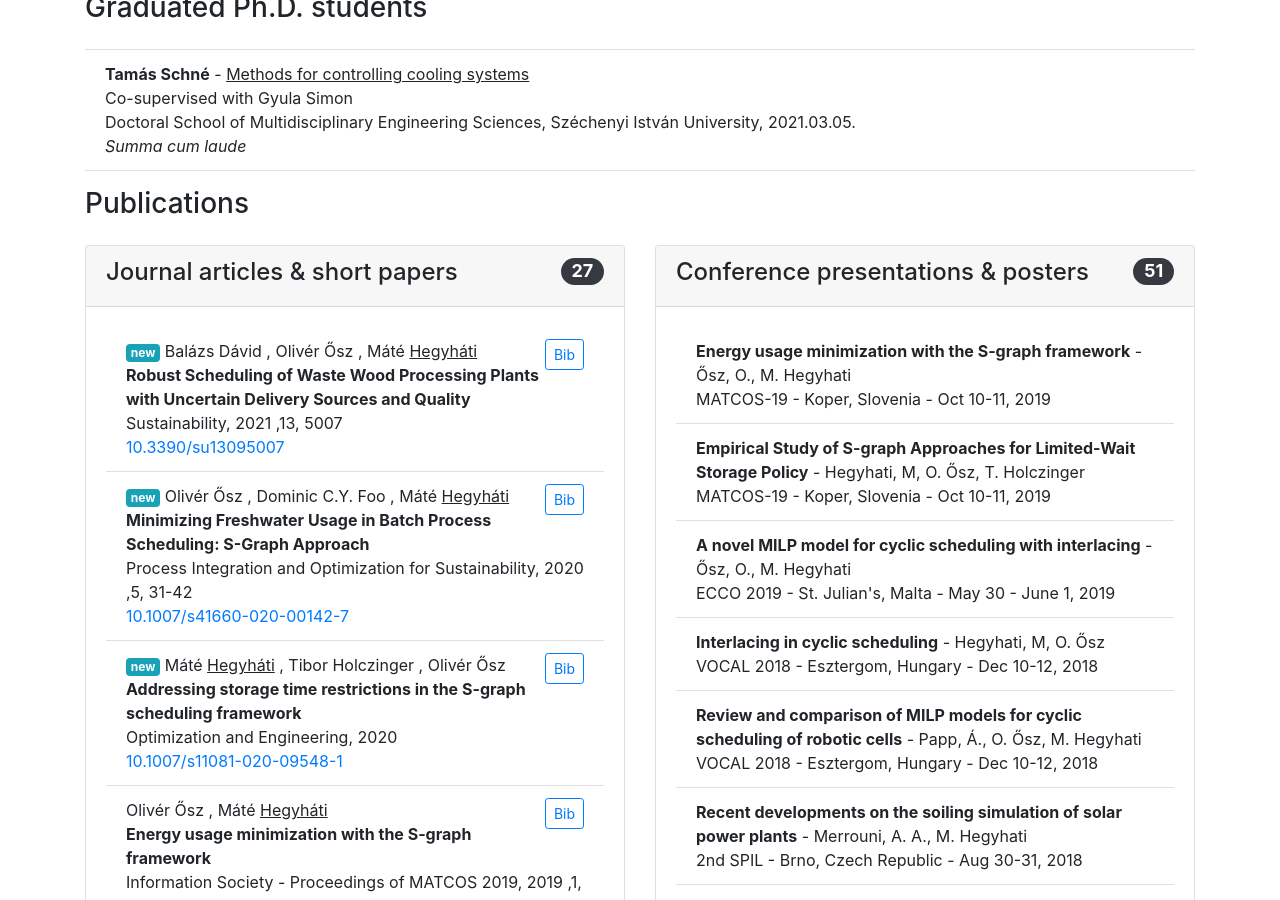
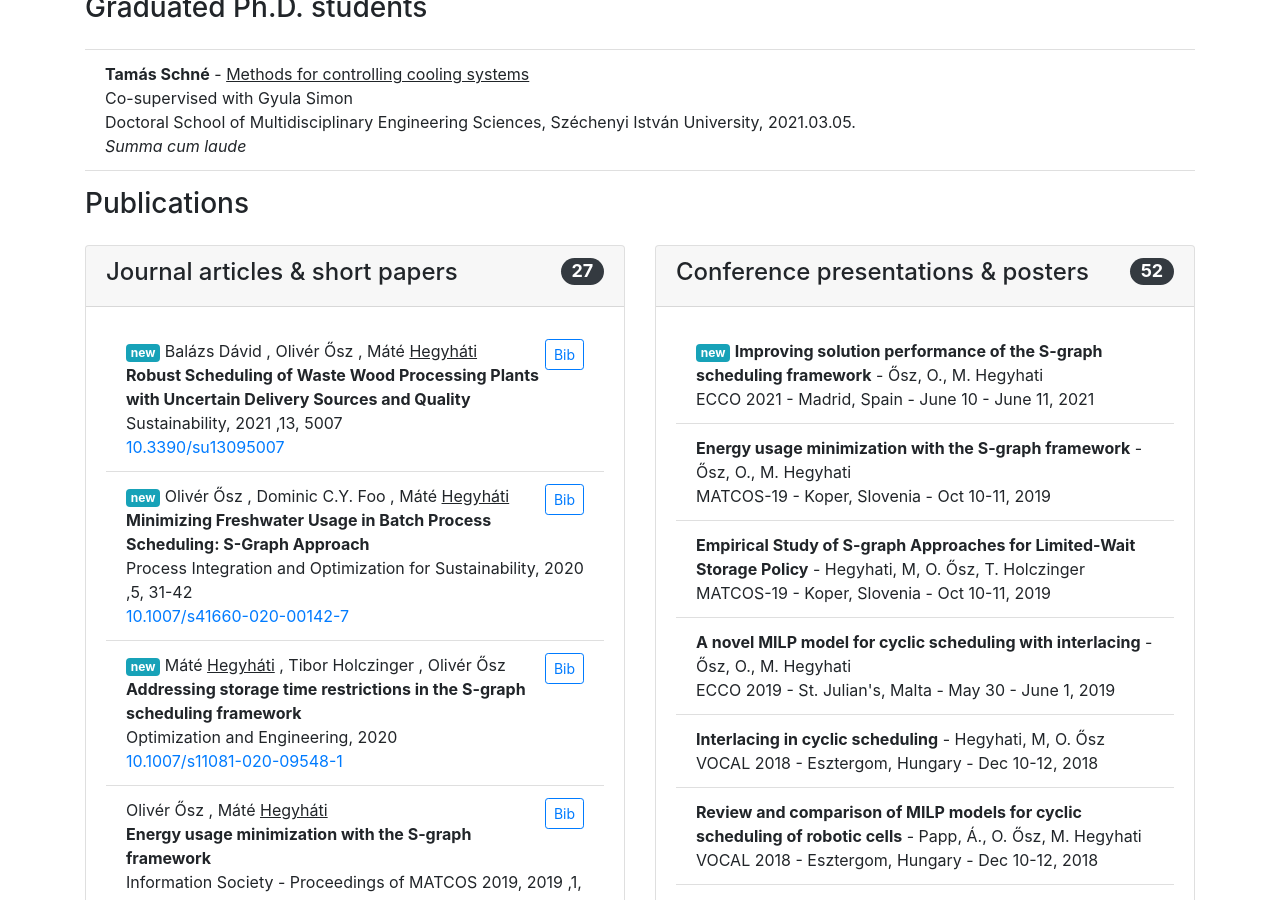
Before and after one commit to hegyhati/hegyhati.github.io, a Jekyll site: the page built from publications.html, in a window 1280 px wide and 900 px high, scrolled down 383 px. Built offline with Jekyll 4.4.1, drawn with Linux system fonts in a browser that asks for light colours; nearby versions of some CDN libraries.

Commit message:
ECCO 2021 + typo fix

```diff
--- a/_data/presentations.yaml
+++ b/_data/presentations.yaml
@@ -1,3 +1,16 @@
+- author: Ősz, O.,  M. Hegyhati
+  title: Improving solution performance of the S-graph scheduling framework
+  conference: The 34th conference of the European Chapter on Combinatorial Optimization
+  conferenceshort: ECCO 2021
+  city: Madrid
+  country: Spain
+  date: June 10 - June 11
+  year: '2021'
+  type:
+  - oral
+  - international
+  - collaborator
+
 - author: Ősz, O.,  M. Hegyhati
   title: Energy usage minimization with the S-graph framework
   conference: Middle-European Conference on Applied Theoretical Computer Science
@@ -24,7 +37,7 @@
 
 - author: Ősz, O.,  M. Hegyhati
   title: A novel MILP model for cyclic scheduling with interlacing
-  conference: Energy usage minimization with the S-graph framework
+  conference: The 32nd conference of the European Chapter on Combinatorial Optimization
   conferenceshort: ECCO 2019
   city: St. Julian's
   country: Malta
--- a/_data/supervision.yaml
+++ b/_data/supervision.yaml
@@ -94,7 +94,7 @@
 
   - student: Patrícia Kovács
     original_title: Sportos életmódra ösztönző Rizikó játék fejlesztése
-    title: Risk based desktop application promoting healty lifestyle
+    title: Risk based desktop application promoting healthy lifestyle
     course: Bachelor in Business Information Science
     university: University of Sopron
     date: 2021.06.09.
```
